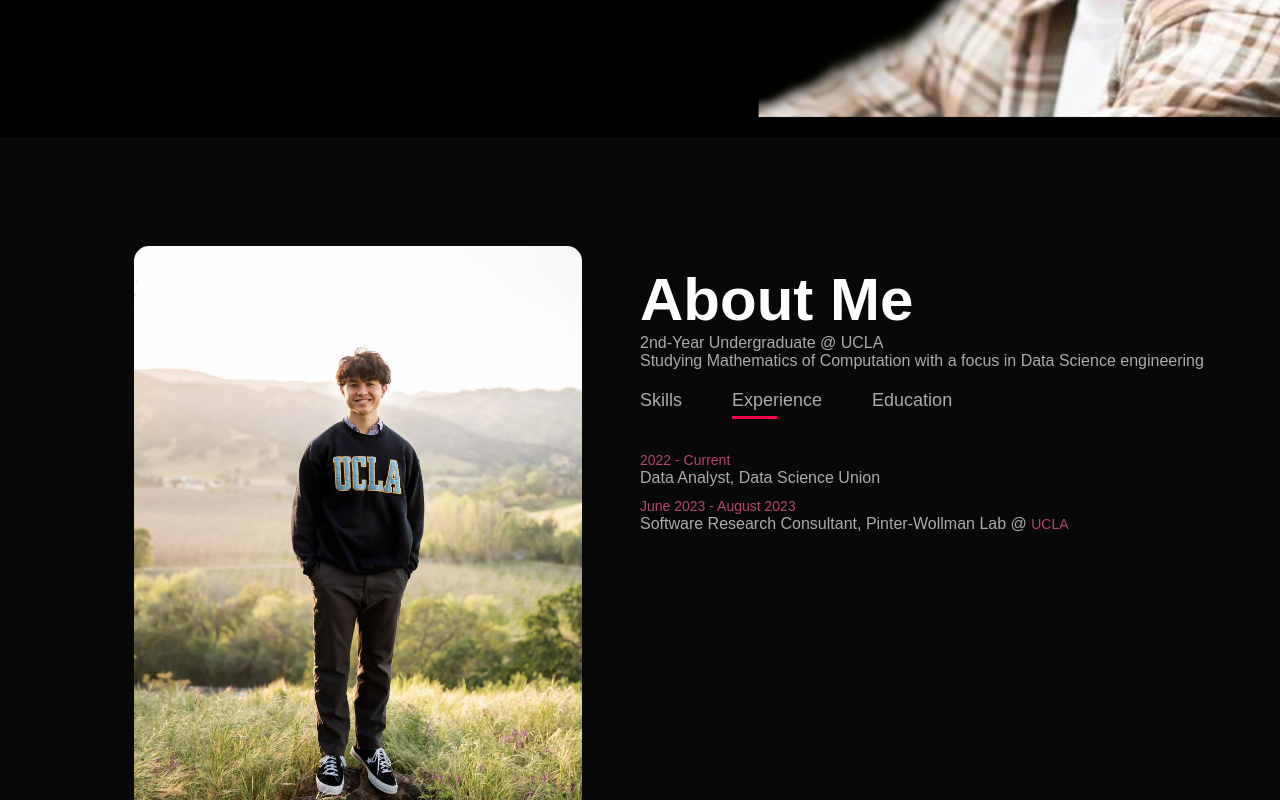
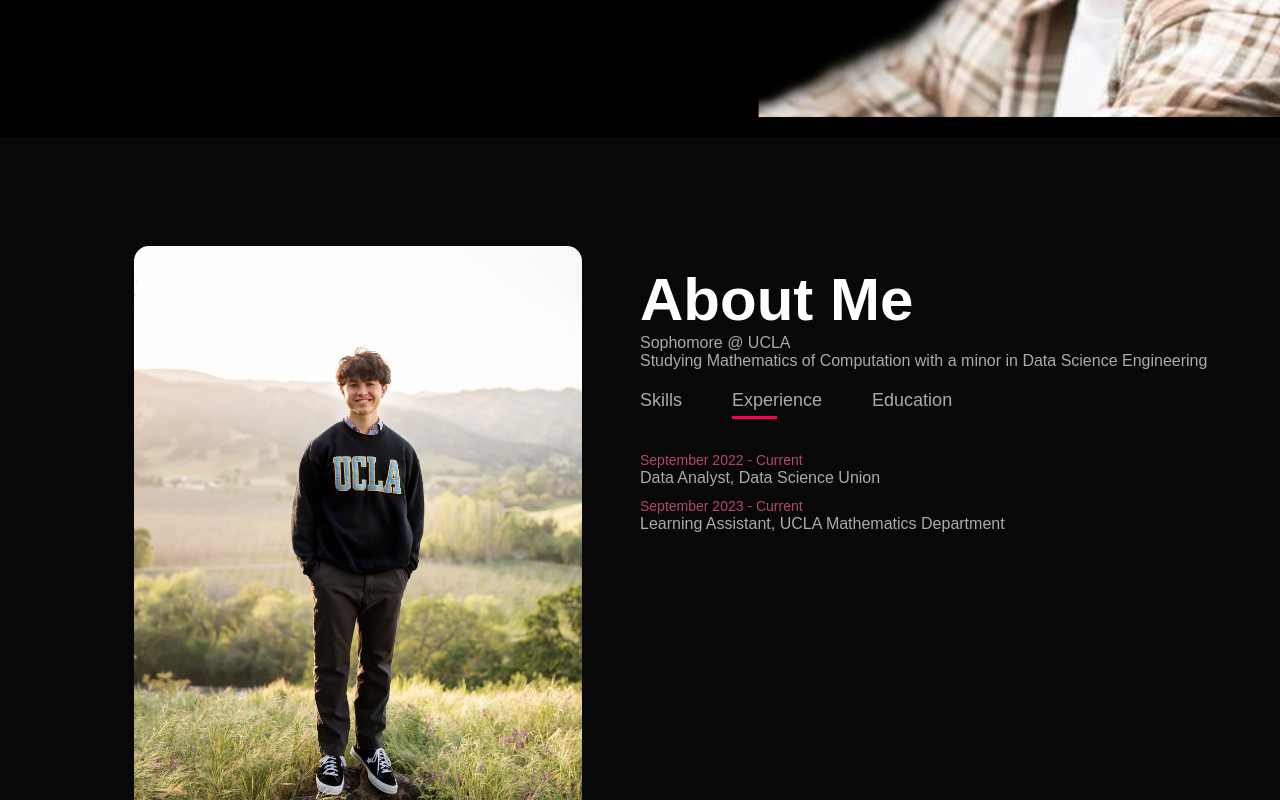
Before and after one commit to rtleong/rtleong.github.io, a plain HTML site: page index.html in a window 1280 px wide. Both pictures are taken after a click on the element "Experience". Shown: the part 663-1463 px from the top of the page. Drawn offline with Linux system fonts and the light colour scheme.

Commit message:
Altered Job description and changed small details in title

```diff
--- a/index.html
+++ b/index.html
@@ -39,8 +39,8 @@
                 <div class="about-col-2">
                     <h1 class="sub-title">About Me</h1>
                     <p>
-                        2nd-Year Undergraduate @ UCLA<br>
-                        Studying Mathematics of Computation with a focus in Data Science engineering
+                        Sophomore @ UCLA<br>
+                        Studying Mathematics of Computation with a minor in Data Science Engineering
                     </p>
                     <div class="tab-titles">
                         <p class="tab-links active-link" onclick="opentab('skills')">Skills</p>
@@ -61,9 +61,8 @@
                     </div>
                     <div class="tab-contents" id="experience">
                         <ul>
-                            <li><span>2022 - Current</span><br>Data Analyst, Data Science Union</li>
-                            <li><span>June 2023 - August 2023</span><br>Software Research Consultant, Pinter-Wollman Lab @ <span>UCLA</span></li>
-                        </ul>
+                            <li><span>September 2022 - Current</span><br>Data Analyst, Data Science Union</li>
+                            <li><span>September 2023 - Current</span><br>Learning Assistant, UCLA Mathematics Department</li>
                     </div>
                     <div class="tab-contents" id="education">
                         <ul>
```
